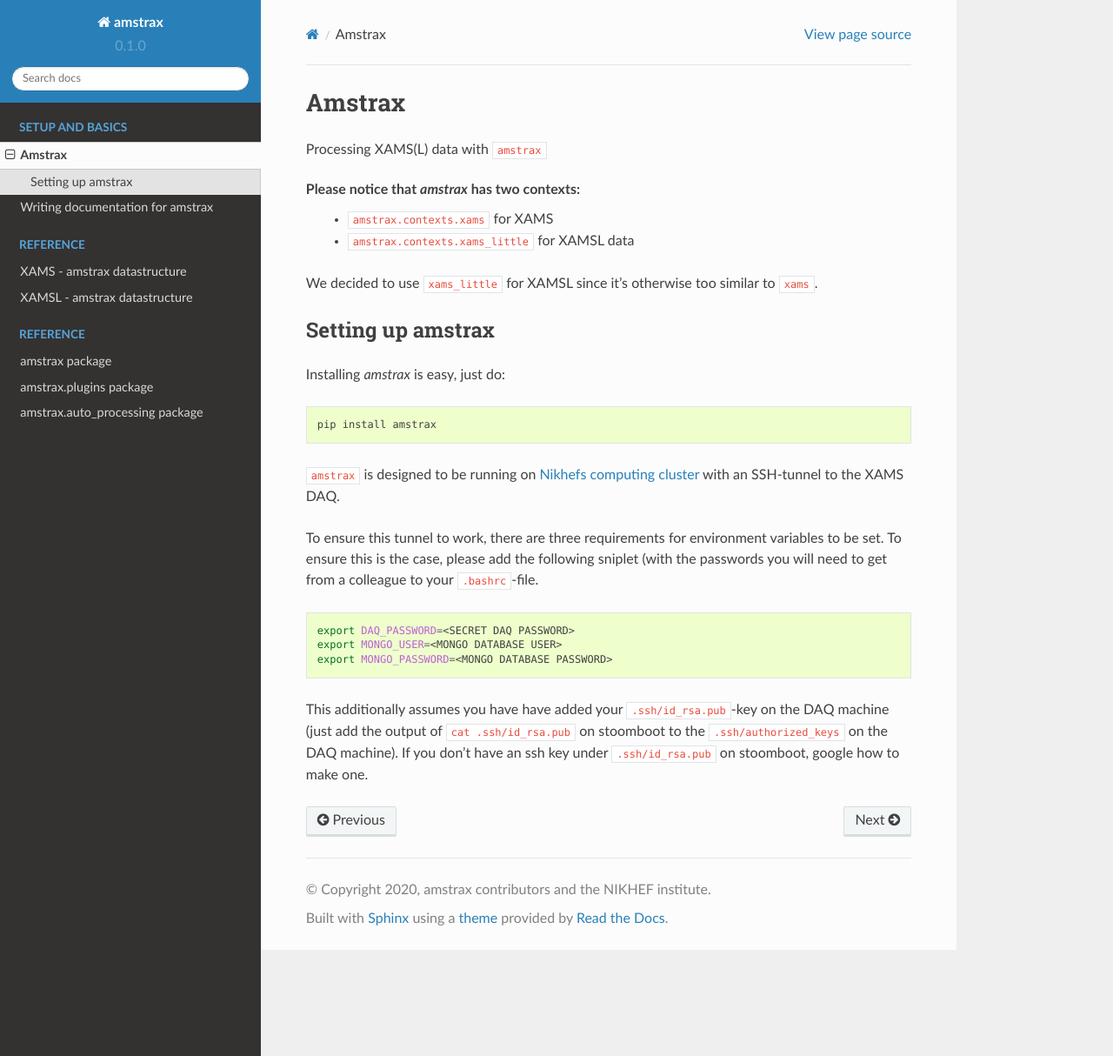
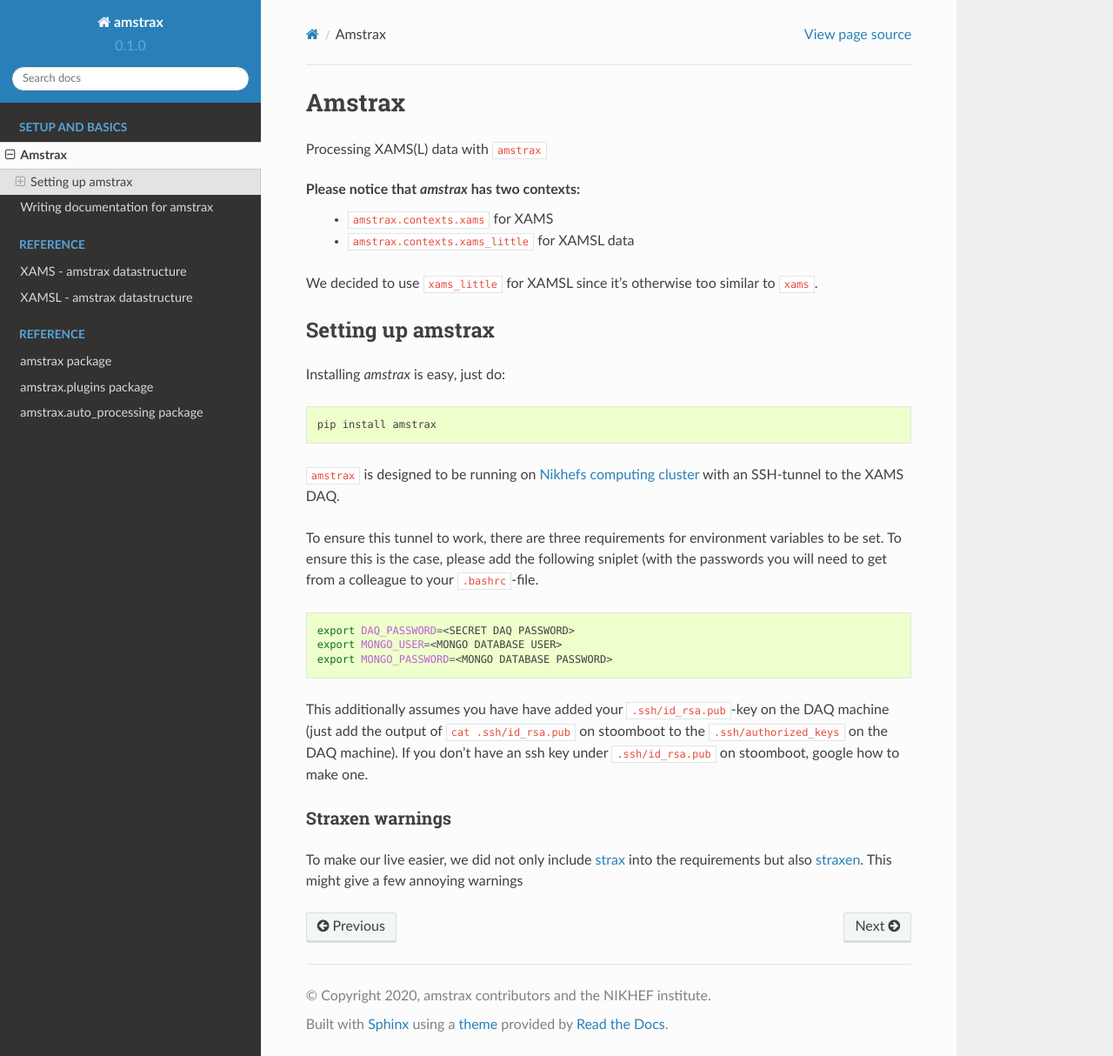
Before and after one commit to XAMS-nikhef/amstrax, a Sphinx documentation site: the page built from docs/source/setup.rst, in a window 1280 px wide and 1214 px high. Shown: the whole window at 87% size. Built offline with Sphinx 7.4.7 and the Read the Docs theme 2.0.0, drawn with Linux system fonts in a browser that asks for light colours.

```diff
--- a/docs/source/build_data_structure_doc.py
+++ b/docs/source/build_data_structure_doc.py
@@ -22,7 +22,7 @@
 {title}
 ===========================================================
 
-This page is an autogenerated reference for all the plugins in amstrax.context.{context_name}-context.
+This page is an autogenerated reference for all the plugins in ``amstrax.context.{context_name}-context``.
 
 Colors indicate data kinds. To load tables with different data kinds,
 you currently need more than one `get_df` (or `get_array`) commands.
--- a/docs/source/index.rst
+++ b/docs/source/index.rst
@@ -12,7 +12,7 @@
 
 
 .. toctree::
-    :maxdepth: 1
+    :maxdepth: 3
     :caption: Setup and basics
 
     setup
@@ -28,7 +28,7 @@
 
 
 .. toctree::
-    :maxdepth: 1
+    :maxdepth: 2
     :caption: Reference
 
     reference/amstrax
--- a/docs/source/setup.rst
+++ b/docs/source/setup.rst
@@ -43,3 +43,10 @@
 on the DAQ machine (just add the output of ``cat .ssh/id_rsa.pub`` on
 stoomboot to the ``.ssh/authorized_keys`` on the DAQ machine). If you don't
 have an ssh key under ``.ssh/id_rsa.pub`` on stoomboot, google how to make one.
+
+Straxen warnings
+----------------
+To make our live easier, we did not only include
+`strax <https://github.com/AxFoundation/strax>`_ into the requirements
+but also `straxen <https://github.com/XENONnT/straxen>`_. This might
+give a few annoying warnings
```
Also changed, not shown: docs/source/auto_processing_on_stoomboot.md (added, +71 -0 lines), docs/source/figures/workflow.svg (added), 1 other file.
